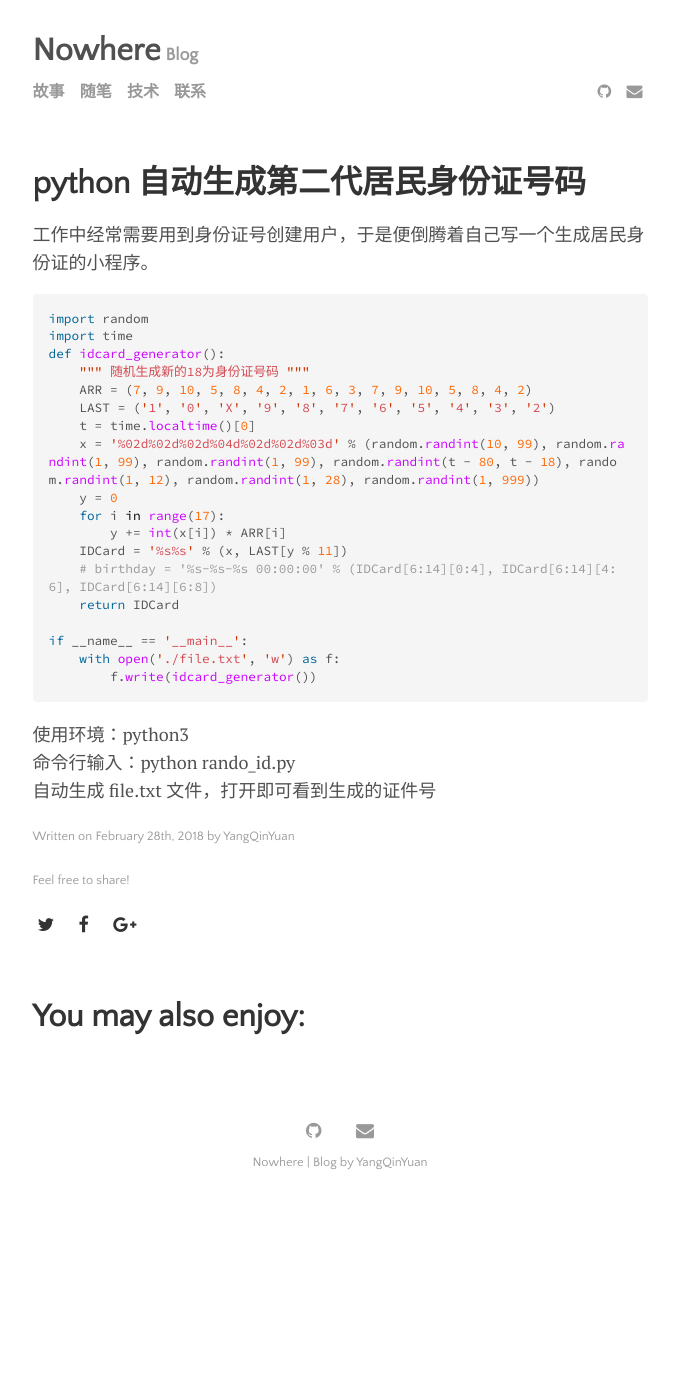
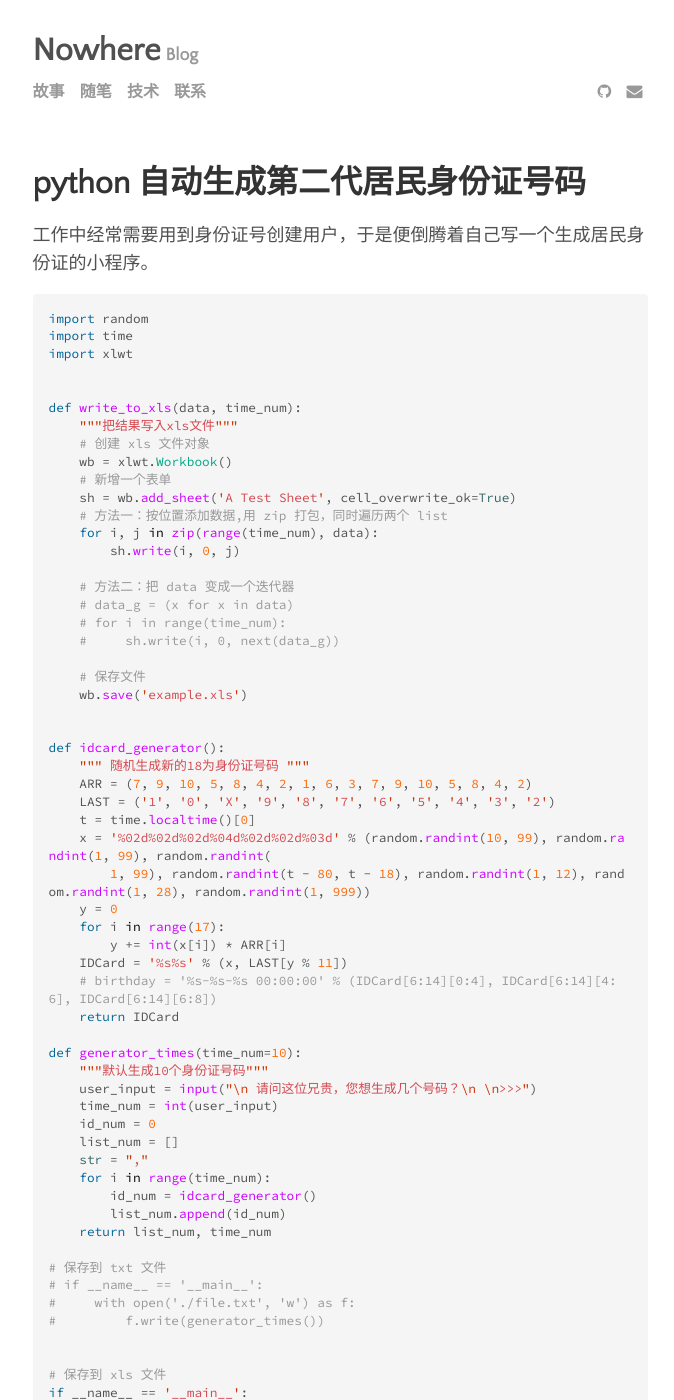
Before and after one commit to YanQinYuan/yanqinyuan.github.io, a Jekyll site: the page built from _posts/2018-02-28-random-id.md, in a window 1280 px wide and 1400 px high. Shown: the whole window, without its empty margins (300-974 px from the left). Built offline with Jekyll 4.4.1, drawn with Linux system fonts in a browser that asks for light colours; some of the changed text lies outside the part shown.

Commit message:
update random

```diff
--- a/_posts/2018-02-28-random-id.md
+++ b/_posts/2018-02-28-random-id.md
@@ -8,12 +8,35 @@ categories: tech
 ~~~python
 import random
 import time
+import xlwt
+
+
+def write_to_xls(data, time_num):
+    """把结果写入xls文件"""
+    # 创建 xls 文件对象
+    wb = xlwt.Workbook()
+    # 新增一个表单
+    sh = wb.add_sheet('A Test Sheet', cell_overwrite_ok=True)
+    # 方法一：按位置添加数据,用 zip 打包，同时遍历两个 list
+    for i, j in zip(range(time_num), data):
+        sh.write(i, 0, j)
+
+    # 方法二：把 data 变成一个迭代器
+    # data_g = (x for x in data)
+    # for i in range(time_num):
+    #     sh.write(i, 0, next(data_g))
+
+    # 保存文件
+    wb.save('example.xls')
+
+
 def idcard_generator():
     """ 随机生成新的18为身份证号码 """
     ARR = (7, 9, 10, 5, 8, 4, 2, 1, 6, 3, 7, 9, 10, 5, 8, 4, 2)
     LAST = ('1', '0', 'X', '9', '8', '7', '6', '5', '4', '3', '2')
     t = time.localtime()[0]
-    x = '%02d%02d%02d%04d%02d%02d%03d' % (random.randint(10, 99), random.randint(1, 99), random.randint(1, 99), random.randint(t - 80, t - 18), random.randint(1, 12), random.randint(1, 28), random.randint(1, 999))
+    x = '%02d%02d%02d%04d%02d%02d%03d' % (random.randint(10, 99), random.randint(1, 99), random.randint(
+        1, 99), random.randint(t - 80, t - 18), random.randint(1, 12), random.randint(1, 28), random.randint(1, 999))
     y = 0
     for i in range(17):
         y += int(x[i]) * ARR[i]
@@ -21,11 +44,41 @@ def idcard_generator():
     # birthday = '%s-%s-%s 00:00:00' % (IDCard[6:14][0:4], IDCard[6:14][4: 6], IDCard[6:14][6:8])
     return IDCard
 
+def generator_times(time_num=10):
+    """默认生成10个身份证号码"""
+    user_input = input("\n 请问这位兄贵，您想生成几个号码？\n \n>>>")
+    time_num = int(user_input)
+    id_num = 0
+    list_num = []
+    str = ","
+    for i in range(time_num):
+        id_num = idcard_generator()
+        list_num.append(id_num)
+    return list_num, time_num
+
+# 保存到 txt 文件
+# if __name__ == '__main__':
+#     with open('./file.txt', 'w') as f:
+#         f.write(generator_times())
+
+
+# 保存到 xls 文件
 if __name__ == '__main__':
-    with open('./file.txt', 'w') as f:
-        f.write(idcard_generator())
+    list_num, time_num = generator_times()
+    print("\n 生成成功，请查看 example.xls 文件夹。")
+    write_to_xls(list_num, time_num)
+
 ~~~
 
 使用环境：python3
-命令行输入：python rando_id.py
-自动生成 file.txt 文件，打开即可看到生成的证件号
+
+~~~python
+pip install -r requirements
+~~~
+
+命令行输入：
+~~~python
+python rando_id.py
+~~~
+
+自动生成 xls 格式文件，打开即可看到生成的证件号
```
